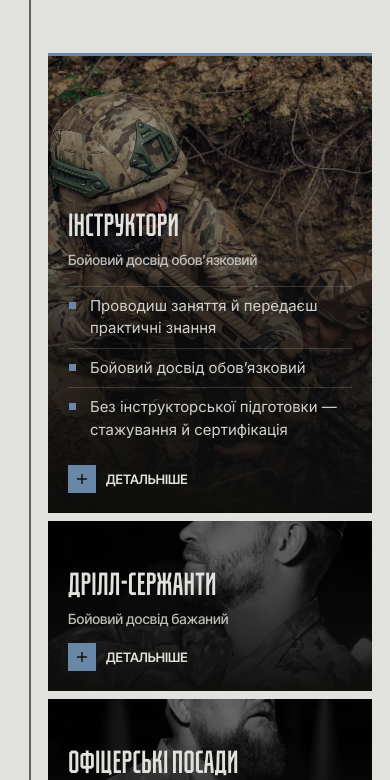
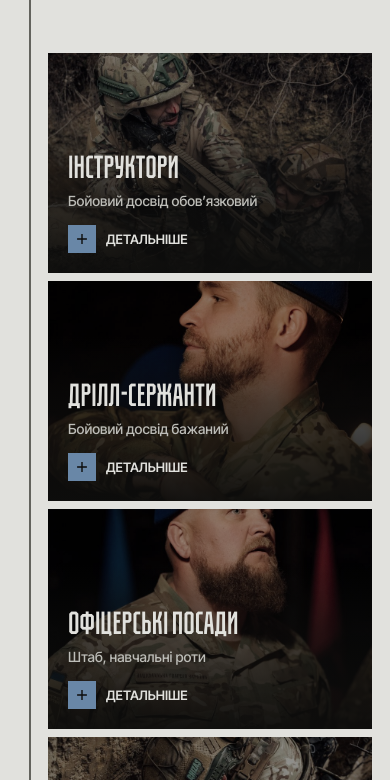
Before and after one commit to mediakhartiia/kapa-site, a plain HTML site: page index.html in a window 390 px wide. Shown: the part 5690-6470 px from the top of the page. Drawn offline with Linux system fonts and the light colour scheme.

Commit message:
Мобільна: картки посад однакові, без розгортання на тап — повний текст у вікні
Co-Authored-By: Claude Opus 5.5 <noreply@anthropic.com>
Claude-Session: https://claude.ai/code/session_01CyLZ4MWpHbHKikTyVVhy3H

```diff
--- a/index.html
+++ b/index.html
@@ -321,6 +321,14 @@ html.md-lock{overflow:hidden}
 .hero .bgv{position:absolute;inset:0;width:100%;height:100%;object-fit:cover;opacity:0;transition:opacity 1.2s var(--ease);pointer-events:none}
 .hero .bgv.on{opacity:1}
 
+/* раунд 9.3: картки посад на телефоні однакові, без розгортання */
+@media (max-width:720px){
+ .cl,.cl.open{min-height:220px;height:auto}
+ .cl .more,.cl.open .more{display:none}
+ .cl img,.cl.open img{filter:grayscale(.35) brightness(.62)}
+ .cl .bar,.cl.open .bar{transform:scaleX(0)}
+}
+
 /* мобільна: лінія лівим полем (x=30), текст її не перетинає */
 @media (max-width:720px){
  .how li .node{left:-18px}
```
